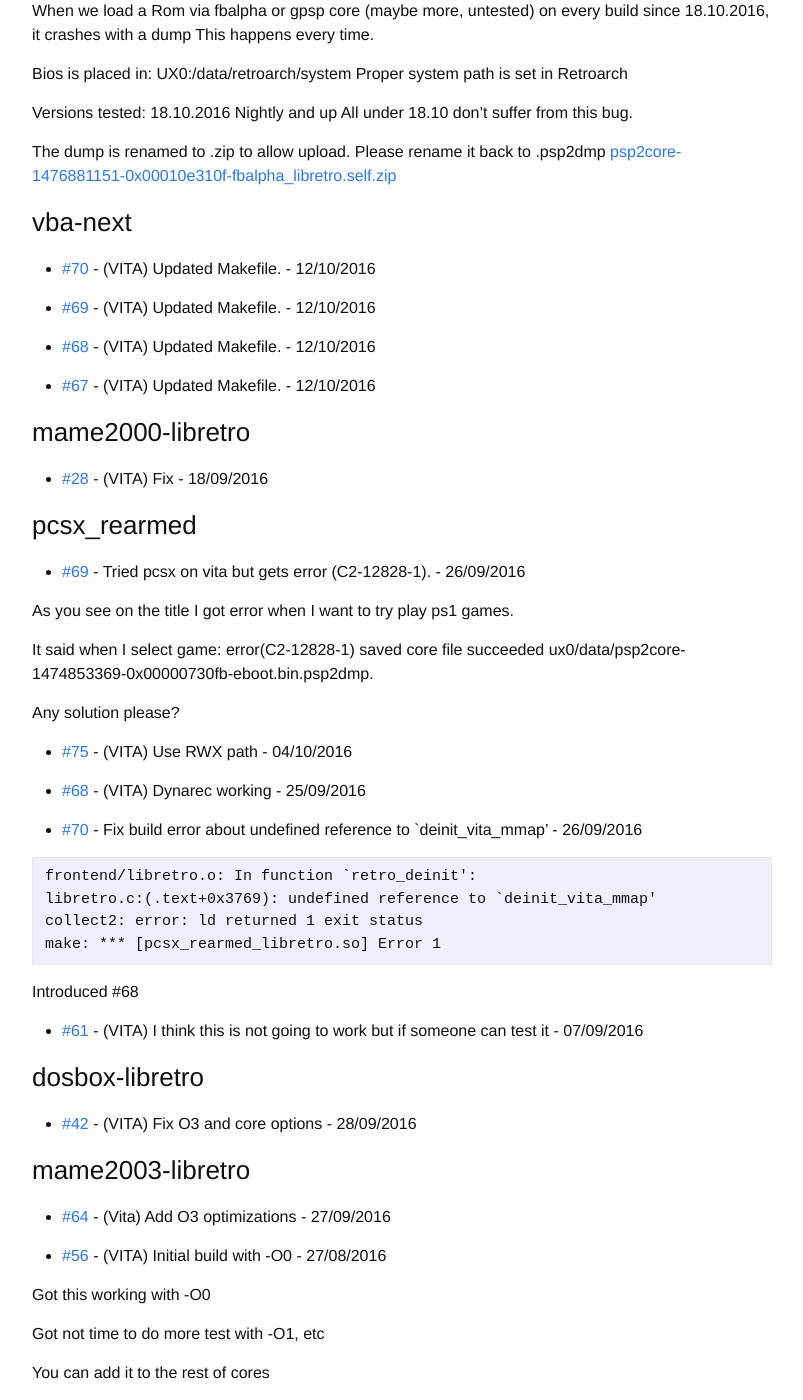
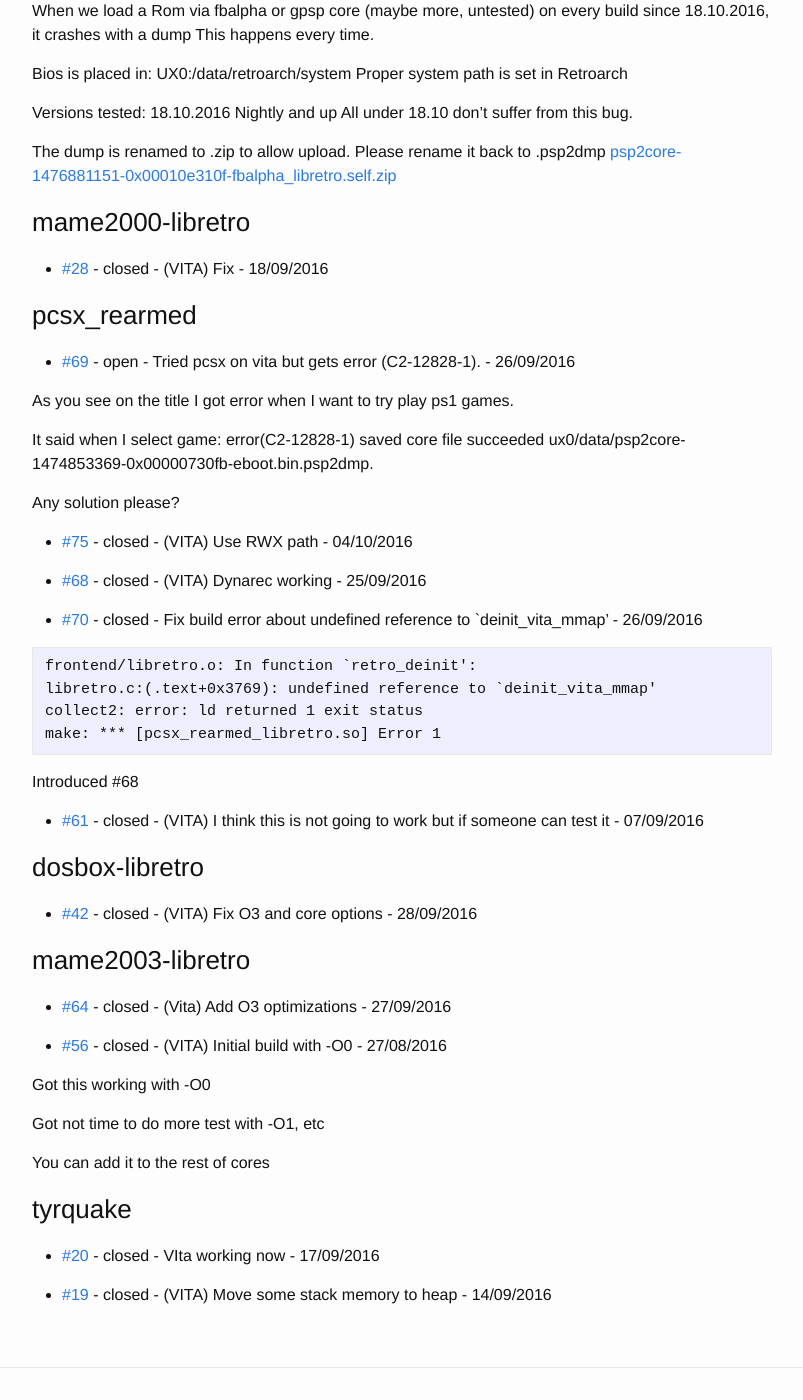
Before and after one commit to lologhi/vitaemu, a Jekyll site: the page built from _posts/2016-10-23-last-vita-related-github-events.markdown, in a window 1280 px wide and 1400 px high, scrolled down 774 px. Shown: the whole window, without its empty margins (238-1041 px from the left). Built offline with Jekyll 4.4.1, drawn with Linux system fonts in a browser that asks for light colours; some of the changed text lies outside the part shown.

Commit message:
Add issue status

````diff
--- a/_posts/2016-10-23-last-vita-related-github-events.markdown
+++ b/_posts/2016-10-23-last-vita-related-github-events.markdown
@@ -8,25 +8,25 @@ categories: vita emulation
 I've just coded a small script using Github API to retrieve recent updates concerning PS Vita in all libretro repos. Here is the first result on the four last days. I intend to update this every day :)
 
 ### RetroArch
-- [#3841](https://github.com/libretro/RetroArch/issues/3841) - PS VITA Handy core issue - 22/10/2016
+- [#3841](https://github.com/libretro/RetroArch/issues/3841) - open - PS VITA Handy core issue - 22/10/2016
 
 Emulator immediately crashes upon loading new ROM with Handy core loaded.  10/20 AIO build.
 
 edit - The first ROM loaded is fine, its when you try to load a different ROM within same session it crashes.
 
-- [#3830](https://github.com/libretro/RetroArch/issues/3830) - (VITA) FBA cheat support - 20/10/2016
+- [#3830](https://github.com/libretro/RetroArch/issues/3830) - closed - (VITA) FBA cheat support - 20/10/2016
 
 I would like to ask if is possible to add the cheat support (.ini file) for FBA in future updates, like the real FBA allow...
 Many games enable more game options over the common cheating as well (like playing as a bosses in SF games)
 
-- [#3833](https://github.com/libretro/RetroArch/issues/3833) - (Vita) FBA CPS1, CPS2 and NeoGeo NVRAM Save Files - 20/10/2016
+- [#3833](https://github.com/libretro/RetroArch/issues/3833) - closed - (Vita) FBA CPS1, CPS2 and NeoGeo NVRAM Save Files - 20/10/2016
 
 Under MAME2003, this Core Creates NVRAM Saves, but the FBA Cores do not. Which means any Settings that are changed, have to keep getting Changed every time you select a certain Game.
 Example:
 HSF2
 Go into System Menu and Select Free Play, Demo Sound On, Change Difficulty Settings, ect.
 
-- [#3828](https://github.com/libretro/RetroArch/issues/3828) - (VITA-FBA-gpsp)Since build 18.10.2016 Crashes on Rom load - 20/10/2016
+- [#3828](https://github.com/libretro/RetroArch/issues/3828) - closed - (VITA-FBA-gpsp)Since build 18.10.2016 Crashes on Rom load - 20/10/2016
 
 When we load a Rom via fbalpha or gpsp core (maybe more, untested) on every build since 18.10.2016, it crashes with a dump
 This happens every time.
@@ -42,20 +42,11 @@ The dump is renamed to .zip to allow upload. Please rename it back to .psp2dmp
 [psp2core-1476881151-0x00010e310f-fbalpha_libretro.self.zip](https://github.com/libretro/RetroArch/files/539148/psp2core-1476881151-0x00010e310f-fbalpha_libretro.self.zip)
 
 
-### vba-next
-- [#70](https://github.com/libretro/vba-next/pull/70) - (VITA) Updated Makefile. - 12/10/2016
-
-- [#69](https://github.com/libretro/vba-next/pull/69) - (VITA) Updated Makefile. - 12/10/2016
-
-- [#68](https://github.com/libretro/vba-next/pull/68) - (VITA) Updated Makefile. - 12/10/2016
-
-- [#67](https://github.com/libretro/vba-next/pull/67) - (VITA) Updated Makefile. - 12/10/2016
-
 ### mame2000-libretro
-- [#28](https://github.com/libretro/mame2000-libretro/pull/28) - (VITA) Fix - 18/09/2016
+- [#28](https://github.com/libretro/mame2000-libretro/pull/28) - closed - (VITA) Fix - 18/09/2016
 
 ### pcsx_rearmed
-- [#69](https://github.com/libretro/pcsx_rearmed/issues/69) - Tried pcsx on vita but gets error (C2-12828-1). - 26/09/2016
+- [#69](https://github.com/libretro/pcsx_rearmed/issues/69) - open - Tried pcsx on vita but gets error (C2-12828-1). - 26/09/2016
 
 As you see on the title I got error when I want to try play ps1 games.
 
@@ -63,11 +54,11 @@ It said when I select game: error(C2-12828-1) saved core file succeeded ux0/data
 
 Any solution please?
 
-- [#75](https://github.com/libretro/pcsx_rearmed/pull/75) - (VITA) Use RWX path - 04/10/2016
+- [#75](https://github.com/libretro/pcsx_rearmed/pull/75) - closed - (VITA) Use RWX path - 04/10/2016
 
-- [#68](https://github.com/libretro/pcsx_rearmed/pull/68) - (VITA) Dynarec working - 25/09/2016
+- [#68](https://github.com/libretro/pcsx_rearmed/pull/68) - closed - (VITA) Dynarec working - 25/09/2016
 
-- [#70](https://github.com/libretro/pcsx_rearmed/pull/70) - Fix build error about undefined reference to `deinit_vita_mmap' - 26/09/2016
+- [#70](https://github.com/libretro/pcsx_rearmed/pull/70) - closed - Fix build error about undefined reference to `deinit_vita_mmap' - 26/09/2016
 
 ```
 frontend/libretro.o: In function `retro_deinit':
@@ -77,15 +68,15 @@ make: *** [pcsx_rearmed_libretro.so] Error 1
 ```
 Introduced #68
 
-- [#61](https://github.com/libretro/pcsx_rearmed/pull/61) - (VITA) I think this is not going to work but if someone can test it - 07/09/2016
+- [#61](https://github.com/libretro/pcsx_rearmed/pull/61) - closed - (VITA) I think this is not going to work but if someone can test it - 07/09/2016
 
 ### dosbox-libretro
-- [#42](https://github.com/libretro/dosbox-libretro/pull/42) - (VITA) Fix O3 and core options - 28/09/2016
+- [#42](https://github.com/libretro/dosbox-libretro/pull/42) - closed - (VITA) Fix O3 and core options - 28/09/2016
 
 ### mame2003-libretro
-- [#64](https://github.com/libretro/mame2003-libretro/pull/64) - (Vita) Add O3 optimizations - 27/09/2016
+- [#64](https://github.com/libretro/mame2003-libretro/pull/64) - closed - (Vita) Add O3 optimizations - 27/09/2016
 
-- [#56](https://github.com/libretro/mame2003-libretro/pull/56) - (VITA) Initial build with -O0 - 27/08/2016
+- [#56](https://github.com/libretro/mame2003-libretro/pull/56) - closed - (VITA) Initial build with -O0 - 27/08/2016
 
 Got this working with -O0
 
@@ -94,6 +85,6 @@ Got not time to do more test with -O1, etc
 You can add it to the rest of cores
 
 ### tyrquake
-- [#20](https://github.com/libretro/tyrquake/pull/20) - VIta working now - 17/09/2016
+- [#20](https://github.com/libretro/tyrquake/pull/20) - closed - VIta working now - 17/09/2016
 
-- [#19](https://github.com/libretro/tyrquake/pull/19) - (VITA) Move some stack memory to heap - 14/09/2016
+- [#19](https://github.com/libretro/tyrquake/pull/19) - closed - (VITA) Move some stack memory to heap - 14/09/2016
````
